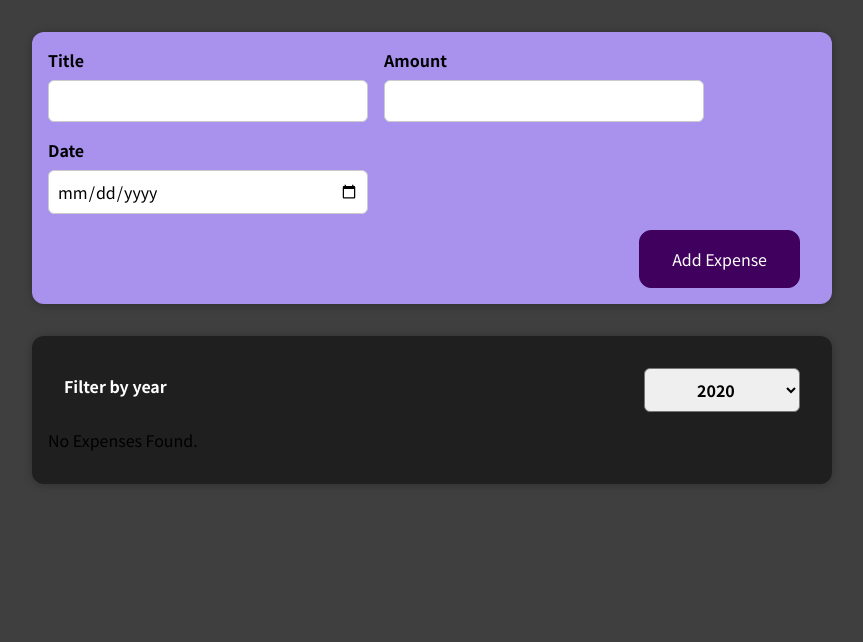
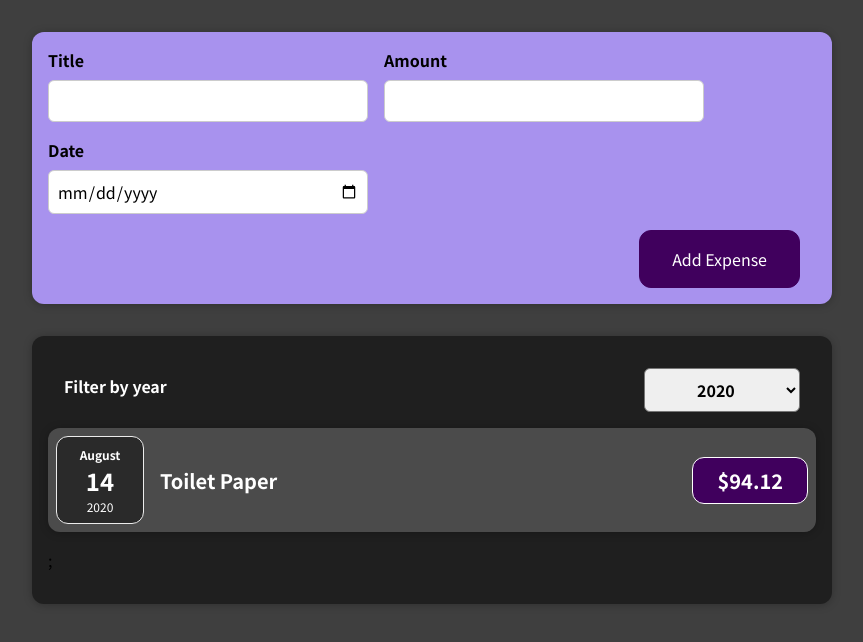
Before and after one commit to teaRain9/react-training, a React (Create React App) app: page / in a window 1280 px wide. Shown: the top 642 px of the page, without its empty margins (208-1071 px from the left). Built offline with nearby package versions, Linux system fonts and the light colour scheme.

Commit message:
never mind

```diff
--- a/src/components/expense/ExpenseItem.js
+++ b/src/components/expense/ExpenseItem.js
@@ -6,6 +6,7 @@
 
 
     return (
+        <li>
             <Card className='expense-item'>
                 <div>
                     <ExpenseDate date={props.date}></ExpenseDate>
@@ -15,6 +16,7 @@
                 </div>
                 <div className="expense-item__price">${props.amount}</div>
             </Card>
+        </li>
 
     )
 }
--- /dev/null
+++ b/src/components/expense/ExpenseList.css
@@ -0,0 +1,9 @@
+.expenses-list {
+    list-style: none;
+    padding: 0;
+}
+
+.expenses-list__fallback {
+    color: white;
+    text-align: center;
+}
--- /dev/null
+++ b/src/components/expense/ExpenseList.js
@@ -0,0 +1,24 @@
+import ExpenseItem from "./ExpenseItem";
+import "./ExpenseList.css"
+
+    const ExpenseList = (props) => {
+
+        if (props.items.length === 0) {
+            return <h2 className="expenses-list__fallback">No Expense Found.</h2>
+        }
+
+    return (
+        <ul className="expenses-list">
+            {props.items.map(expense => (
+            <ExpenseItem
+                key={expense.id}
+                title={expense.title}
+                amount={expense.amount}
+                date={expense.date}
+            />
+            ))};
+        </ul>
+    )
+}
+
+export default ExpenseList;
--- a/src/components/expense/Expenses.js
+++ b/src/components/expense/Expenses.js
@@ -1,8 +1,8 @@
 import "./Expenses.css"
-import ExpenseItem from "./ExpenseItem";
 import Card from "../Card";
 import ExpensesFilter from "./ExpensesFilter";
 import {useState} from "react";
+import ExpenseList from "./ExpenseList";
 
 const Expenses = (props) => {
     const [filteredYear, setFilteredYear] = useState('2020')
@@ -10,22 +10,12 @@
         setFilteredYear(selectedYear);
     }
 
+
+
     const filteredExpenses = props.expenses.filter(expense => {
-        return expense.date.getFullYear() === filteredYear
+        return expense.date.getFullYear().toString() === filteredYear
     })
 
-    let expenseContent = <p>No Expenses Found.</p>
-
-    if (filteredExpenses.length > 0) {
-        expenseContent = filteredExpenses.map(expense => (
-            <ExpenseItem
-                key={expense.id}
-                title={expense.title}
-                amount={expense.amount}
-                date={expense.date}
-            />
-        ));
-    }
 
 
     return (
@@ -34,7 +24,7 @@
                                 onChangeFilter={filterChangeHandler}
                 />
 
-                {expenseContent}
+                <ExpenseList items={filteredExpenses} />
 
             </Card>
     );
--- a/src/components/newExpense/ExpenseForm.js
+++ b/src/components/newExpense/ExpenseForm.js
@@ -19,7 +19,7 @@
 
     const submitHandler = (event) => {
         event.preventDefault();
-        const expenseDate = {
+        const expenseData = {
             title : enteredTitle,
             amount: enteredAmount,
             date: new Date(enteredDate)
@@ -27,7 +27,7 @@
         setEnteredTitle('');
         setEnteredAmount('');
         setEnteredDate('')
-        props.onSaveExpenseDate(expenseDate)
+        props.onSaveExpenseDate(expenseData)
     }
 
     return (
@@ -51,7 +51,6 @@
             </div>
         </form>
     )
-
 }
 
 export default ExpenseForm;
```
Lines whose indentation alone changed are shown as unchanged.
